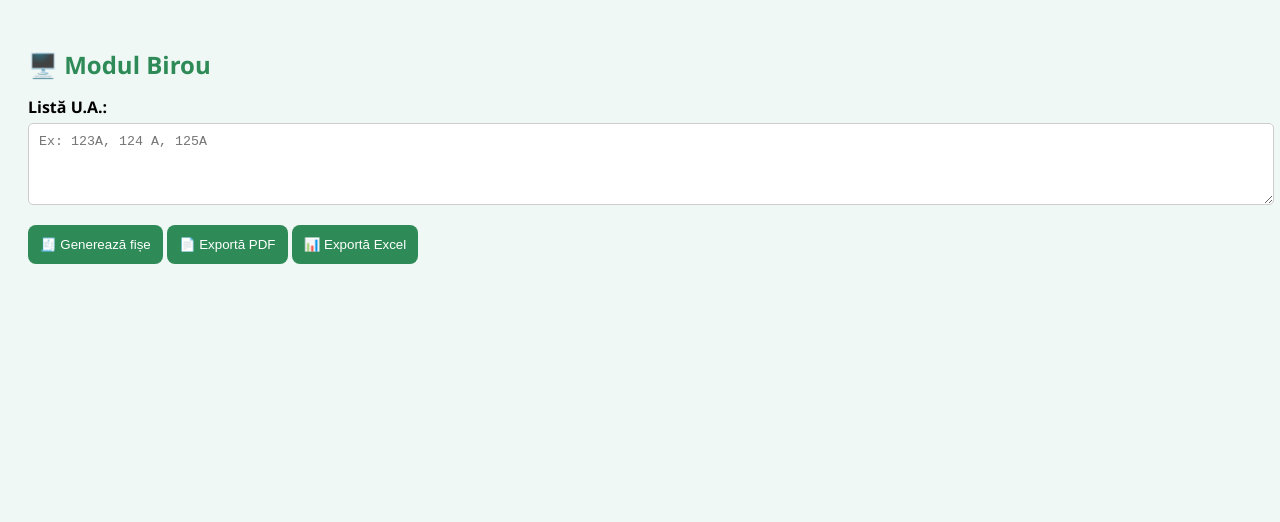
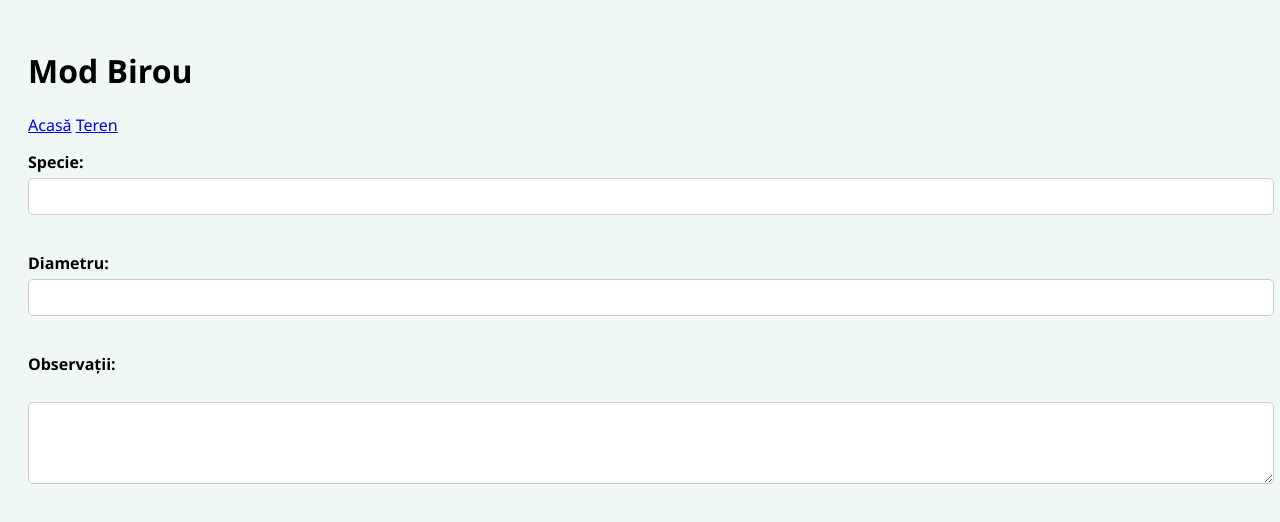
Before and after one commit to feldyb/Fisa-carnet, a plain HTML site: page birou.html in a window 1280 px wide. Drawn offline with nearby package versions, Linux system fonts and the light colour scheme.

Commit message:
Update birou.html

```diff
--- a/birou.html
+++ b/birou.html
@@ -2,26 +2,22 @@
 <html lang="ro">
 <head>
   <meta charset="UTF-8">
-  <meta name="viewport" content="width=device-width, initial-scale=1">
-  <title>Birou – Fișe Arboret</title>
+  <title>Fișă Birou</title>
   <link rel="stylesheet" href="style.css">
 </head>
 <body>
-
-  <h2>🖥️ Modul Birou</h2>
-  <label>Listă U.A.:</label>
-  <textarea id="listaUA" rows="4" placeholder="Ex: 123A, 124 A, 125A"></textarea>
-
-  <button onclick="genereazaFiseMultiple()">🧾 Generează fișe</button>
-  <button onclick="exportaPDF()">📄 Exportă PDF</button>
-  <button onclick="exportaExcel()">📊 Exportă Excel</button>
-
-  <div id="fisaUA" class="section" style="display:none;">
-    <pre id="fisaContent"></pre>
+  <header><h1>Mod Birou</h1></header>
+  <nav>
+    <a href="index.html">Acasă</a>
+    <a href="teren.html">Teren</a>
+  </nav>
+  <div class="container">
+    <label>Specie:</label>
+    <input type="text"><br><br>
+    <label>Diametru:</label>
+    <input type="number"><br><br>
+    <label>Observații:</label><br>
+    <textarea rows="4" cols="40"></textarea><br><br>
   </div>
-
-  <script src="app.js"></script>
-  <script src="https://cdnjs.cloudflare.com/ajax/libs/jspdf/2.5.1/jspdf.umd.min.js"></script>
-  <script src="https://cdnjs.cloudflare.com/ajax/libs/xlsx/0.18.5/xlsx.full.min.js"></script>
 </body>
 </html>
```
